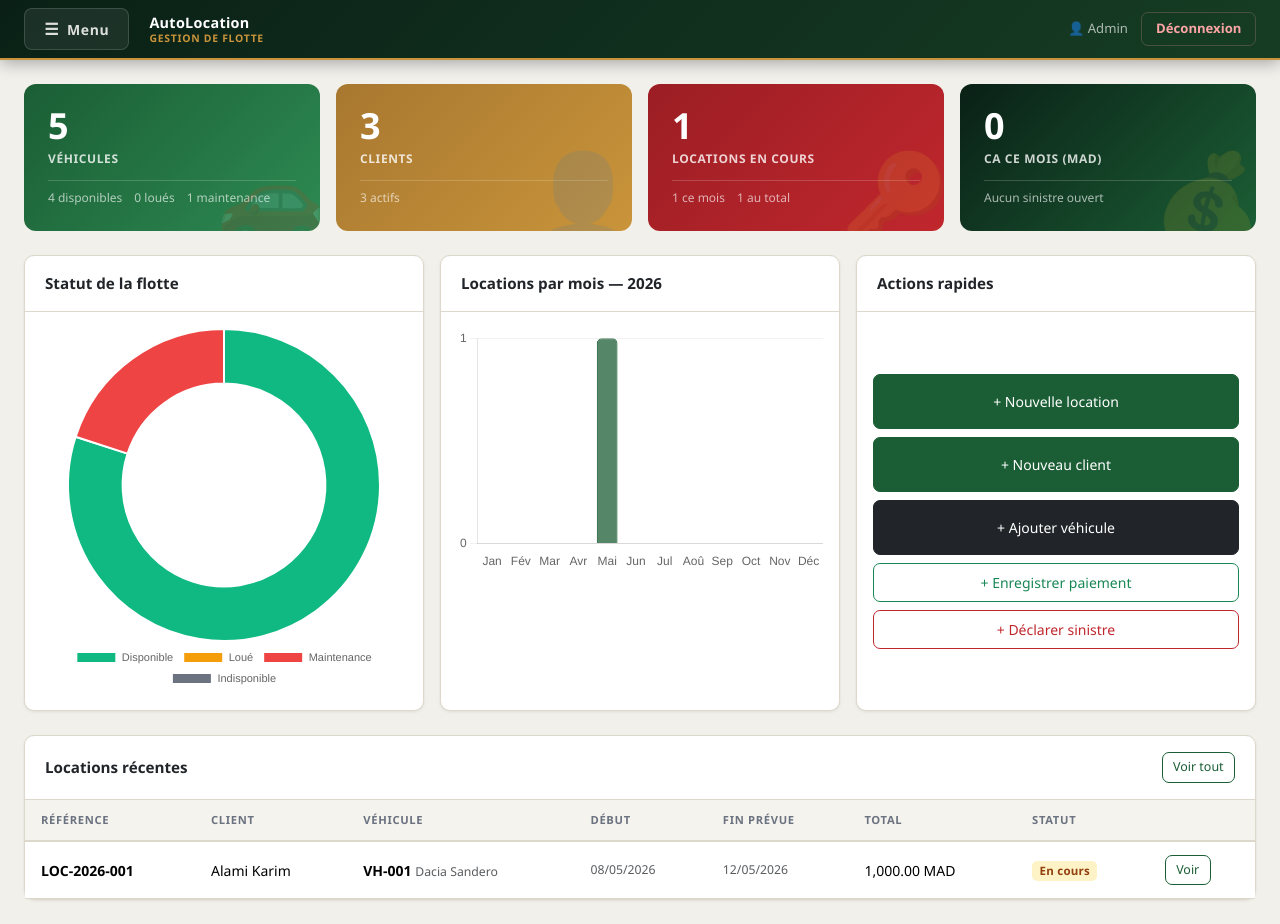
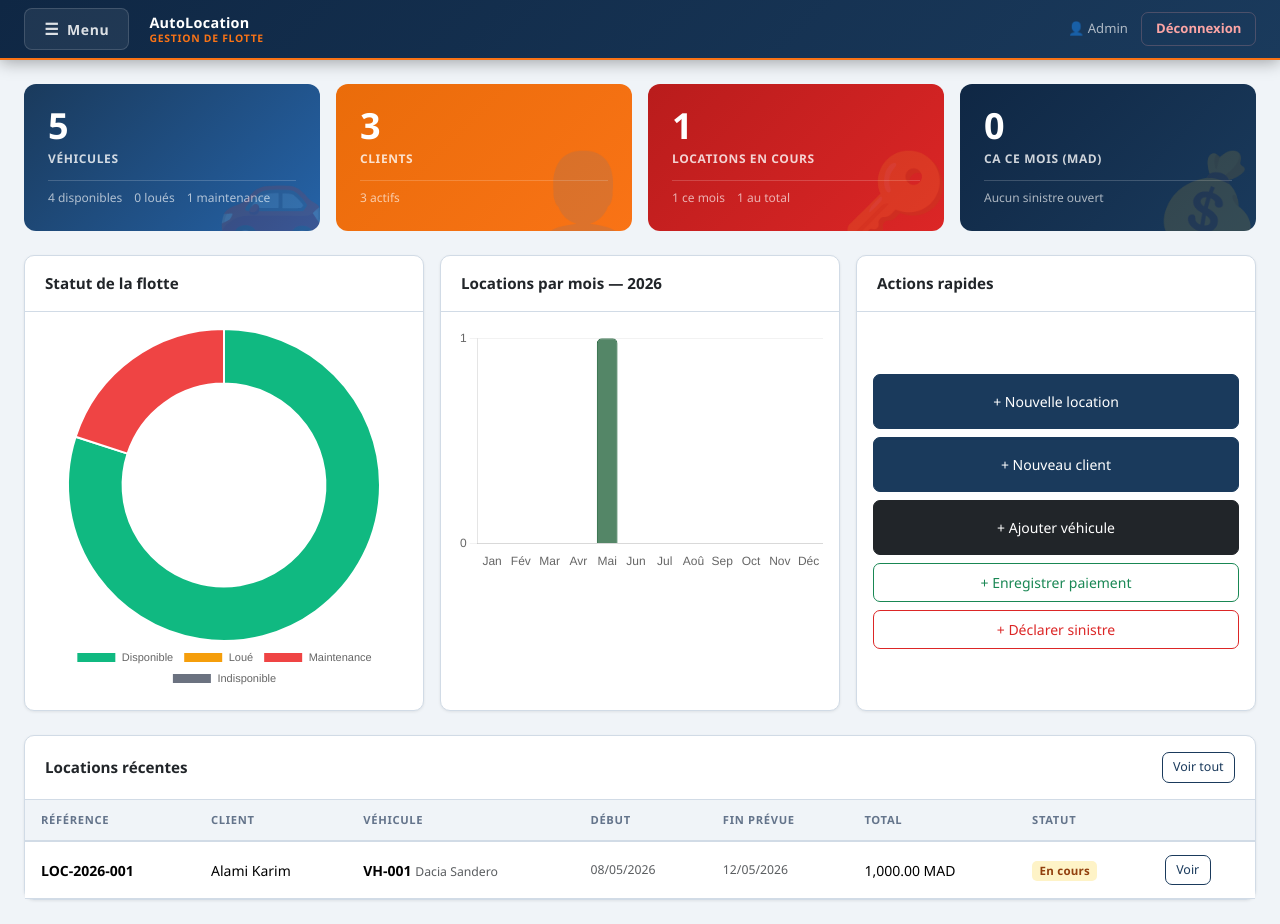
Before and after one commit to Saman-hero/autolocation, a PHP site: page / in a window 1280 px wide. Run offline with PHP 8.4, Linux system fonts and the light colour scheme; a user stored in the database is signed in; data comes from the database, SQL or seed files in the repository; data that the repository does not hold is empty.

Commit message:
Update color palette: replace military green with car rental blue/orange theme
- Primary: #1b5e35 (forest green) → #1a3a5c (navy blue)
- Accent: #c9943a (gold) → #f97316 (vivid orange)
- Navbar background: #0a2016 → #0f2744
- Page background: #f2f0eb (warm beige) → #f0f4f8 (cool grey-blue)
- Table hover: green tint → blue tint #e8f0fb
- Stat cards: updated gradients to match new palette
- Login page inline styles updated to match

Co-Authored-By: Claude Sonnet 4.6 <noreply@anthropic.com>

```diff
--- a/style.css
+++ b/style.css
@@ -1,17 +1,17 @@
 /* ===== VARIABLES ===== */
 :root {
-  --primary:       #1b5e35;
-  --primary-dark:  #134429;
-  --accent:        #c9943a;
-  --accent-dark:   #a87830;
-  --danger:        #c0272d;
-  --danger-dark:   #9b1e24;
-  --bg:            #f2f0eb;
+  --primary:       #1a3a5c;
+  --primary-dark:  #102640;
+  --accent:        #f97316;
+  --accent-dark:   #ea6c0a;
+  --danger:        #dc2626;
+  --danger-dark:   #b91c1c;
+  --bg:            #f0f4f8;
   --surface:       #ffffff;
-  --border:        #ddd8cc;
-  --text:          #1a1a1a;
-  --text-muted:    #6b7280;
-  --nav-bg:        #0a2016;
+  --border:        #d1dbe6;
+  --text:          #0f172a;
+  --text-muted:    #64748b;
+  --nav-bg:        #0f2744;
   --radius:        10px;
   --shadow-sm:     0 1px 3px rgba(0,0,0,.08);
   --shadow:        0 4px 12px rgba(0,0,0,.1);
@@ -31,7 +31,7 @@ body {
 
 /* ===== NAVBAR ===== */
 #mainNav {
-  background: linear-gradient(135deg, #0a2016 0%, #163d24 100%);
+  background: linear-gradient(135deg, #0f2744 0%, #1a3a5c 100%);
   border-bottom: 2px solid var(--accent);
   position: sticky;
   top: 0;
@@ -291,15 +291,15 @@ body {
 .stat-card .stat-sub    { font-size: .75rem; color: rgba(255,255,255,.65); margin-top: .75rem; padding-top: .5rem; border-top: 1px solid rgba(255,255,255,.18); display: flex; gap: .75rem; flex-wrap: wrap; }
 
 /* Stat card color palette */
-.stat-blue   { background: linear-gradient(135deg, #1b5e35, #2d8a52); }
-.stat-green  { background: linear-gradient(135deg, #a87830, #c9943a); }
-.stat-orange { background: linear-gradient(135deg, #9b1e24, #c0272d); }
-.stat-slate  { background: linear-gradient(135deg, #0a2016, #1b5e35); }
+.stat-blue   { background: linear-gradient(135deg, #1a3a5c, #2563a8); }
+.stat-green  { background: linear-gradient(135deg, #ea6c0a, #f97316); }
+.stat-orange { background: linear-gradient(135deg, #b91c1c, #dc2626); }
+.stat-slate  { background: linear-gradient(135deg, #0f2744, #1a3a5c); }
 
 /* ===== TABLES ===== */
 .table { margin: 0; font-size: .875rem; }
 .table thead th {
-  background: #f5f3ee;
+  background: #f0f4f8;
   color: var(--text-muted);
   font-size: .7rem;
   font-weight: 700;
@@ -310,8 +310,8 @@ body {
   white-space: nowrap;
 }
 .table td { padding: .8rem 1rem; vertical-align: middle; border-color: var(--border); }
-.table-striped > tbody > tr:nth-of-type(odd) > * { background: #faf9f6; }
-.table-hover > tbody > tr:hover > * { background: #f0f7f2; transition: background var(--transition); }
+.table-striped > tbody > tr:nth-of-type(odd) > * { background: #f8fafc; }
+.table-hover > tbody > tr:hover > * { background: #e8f0fb; transition: background var(--transition); }
 
 /* ===== CUSTOM BADGES ===== */
 .badge { padding: .35em .65em; font-size: .72rem; font-weight: 600; border-radius: 5px; letter-spacing: .02em; }
@@ -358,7 +358,7 @@ body {
 }
 .form-control:focus, .form-select:focus {
   border-color: var(--primary);
-  box-shadow: 0 0 0 3px rgba(27,94,53,.15);
+  box-shadow: 0 0 0 3px rgba(26,58,92,.15);
   background: #fff;
 }
 .form-section { background: var(--surface); border: 1px solid var(--border); border-radius: var(--radius); padding: 1.25rem; margin-bottom: 1rem; }
```
Also changed, not shown: login.php (+4 -4 lines).
